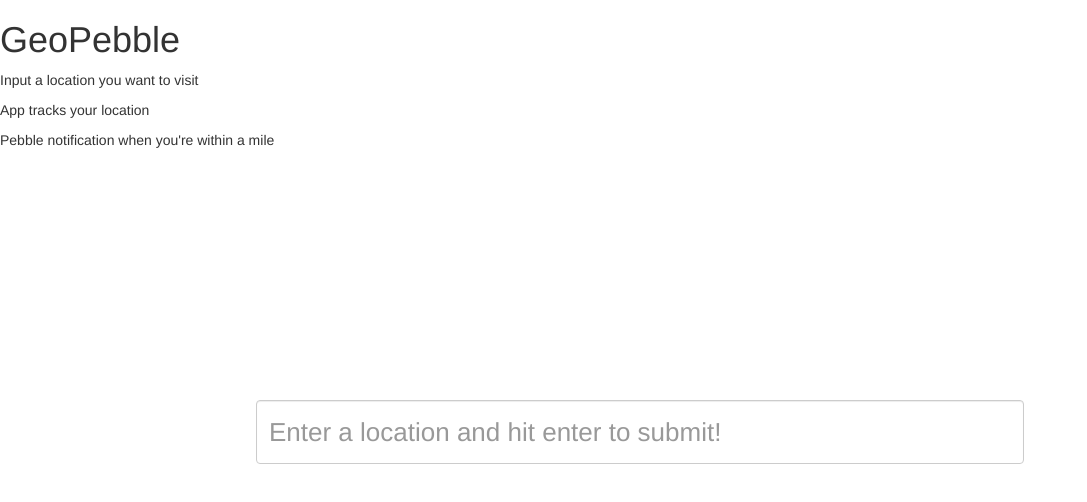
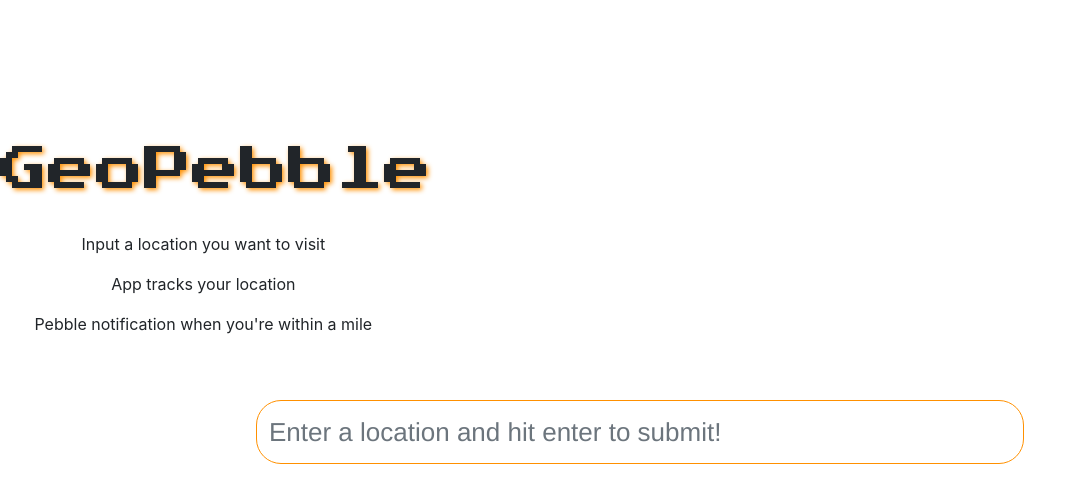
Before and after one commit to kgoodwill/geopebble, a plain HTML site: page index.html in a window 1280 px wide. Shown: the whole page, without its empty margins (0-1087 px from the left). Drawn offline with nearby package versions, Linux system fonts and the light colour scheme.

Commit message:
latest stuff

```diff
--- a/index.html
+++ b/index.html
@@ -7,39 +7,46 @@
     <title>GeoPebble</title>
 
     <!-- Bootstrap -->
-    <link rel="stylesheet" href="//netdna.bootstrapcdn.com/bootstrap/3.1.1/css/bootstrap.min.css">
+    <link rel="stylesheet" href="geo_pebble/src/bootstrap-3.1.1-dist/css/bootstrap.css">
+    <link href='http://fonts.googleapis.com/css?family=Press+Start+2P' rel='stylesheet' type='text/css'>
     <!-- Optional theme -->
-    <link rel="stylesheet" href="//netdna.bootstrapcdn.com/bootstrap/3.1.1/css/bootstrap-theme.min.css">
+    <!-- <link rel="stylesheet" href="//netdna.bootstrapcdn.com/bootstrap/3.1.1/css/bootstrap-theme.min.css"> -->
     <style>
       .form-control:focus{
         border-color: #D43D26;
         outline: 0;
         -webkit-box-shadow: inset 0 1px 1px rgba(0,0,0,.075), 0 0 8px rgba(212, 61, 38, .6);
         box-shadow: inset 0 1px 1px rgba(0,0,0,.075), 0 0 8px rgba(212, 61, 38, .6);
+        border-radius: 25px;
       }
       .searchbar {
         position: fixed;
         top: 50%;
         left: 20%;
         right: 20%;
-
+        border-radius: 25px;
+        border-color: #FF9000;
         height: 8%;
         width: 60%;
 
         font-size: 26px;
         font-family: helvetica;
       }
-      /*h1{
-        position: fixed;
-        top: 25%;
-        left: 45%;
-        right: 45%;
-      }*/
-      #content:{
+      h1{
+        font-size: 36pt;
+        text-align: center;
+        margin-top: 35%;
+        font-family: 'Press Start 2P', 'cursive';
+        text-shadow: 2px 2px 5px #FF9000;
+      }
+      p{
+        text-align: center;
+      }
+      /*#content:{
         position: relative;
         margin-right: auto;
         margin-left: auto;
-      }
+      }*/
     </style>
 
     <!-- HTML5 Shim and Respond.js IE8 support of HTML5 elements and media queries -->
@@ -50,11 +57,14 @@
     <![endif]-->
   </head>
   <body>
-    <div id="col-md-6 col-offset-2">
-      <h1>GeoPebble</h1>
-      <p>Input a location you want to visit</p>
-      <p>App tracks your location</p>
-      <p>Pebble notification when you're within a mile</p>
+    <div class = "row">
+      <div class="col-md-4 col-md-offset-4">
+        <h1>GeoPebble</h1>
+        <br>
+        <p>Input a location you want to visit</p>
+        <p>App tracks your location</p>
+        <p>Pebble notification when you're within a mile</p>
+      </div>
     </div>
     <input type="text" class="form-control searchbar" placeholder="Enter a location and hit enter to submit!">
 
```
